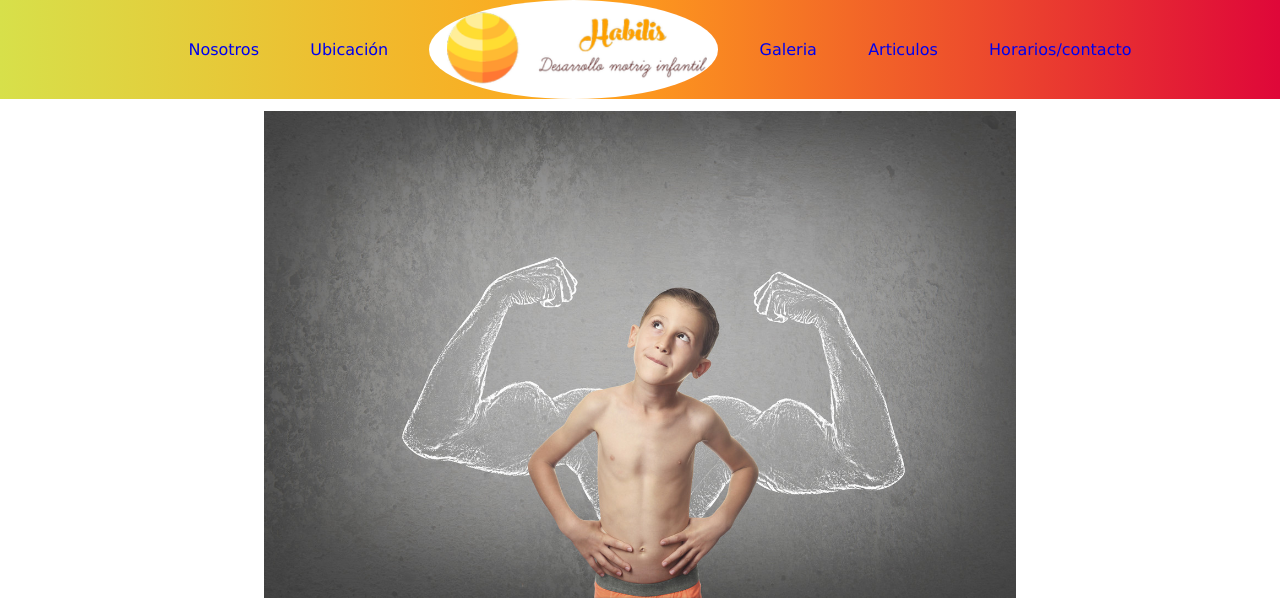
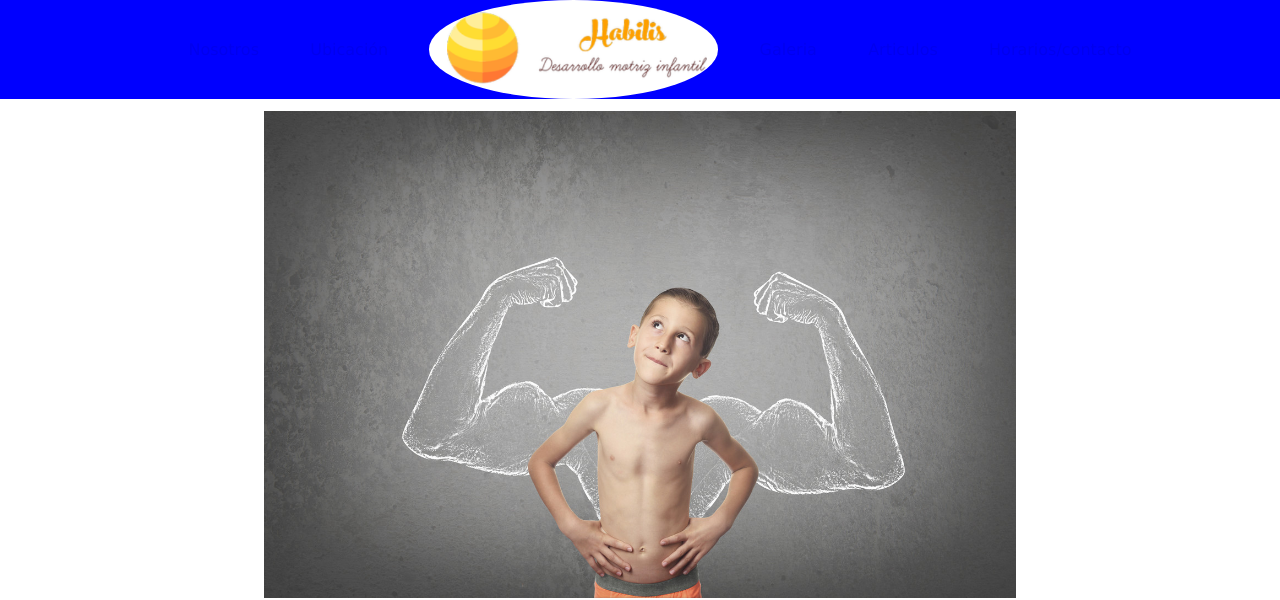
Before and after one commit to GastonIriarte/Habilis, a plain HTML site: page index.html in a window 1280 px wide. Shown: the top 600 px of the page. Drawn offline with nearby package versions, Linux system fonts and the light colour scheme.

Commit message:
CambioColorNav

```diff
--- a/style.css
+++ b/style.css
@@ -8,8 +8,7 @@ body{
 }
 /* Esto es header*/
 header{
-    background: rgb(215,224,74);
-    background: linear-gradient(90deg, rgba(215,224,74,1) 0%, rgba(255,164,28,1) 46%, rgba(223,7,57,1) 100%);
+background-color: blue;
     display: flex;
     justify-content: space-between;
     position: sticky;
```
